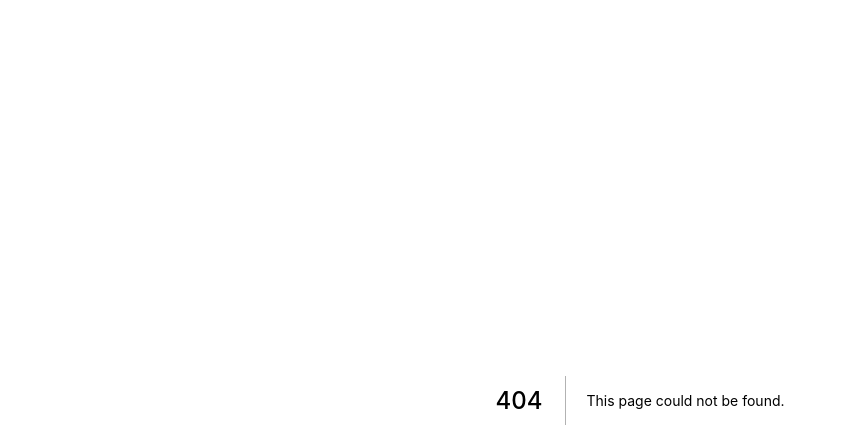
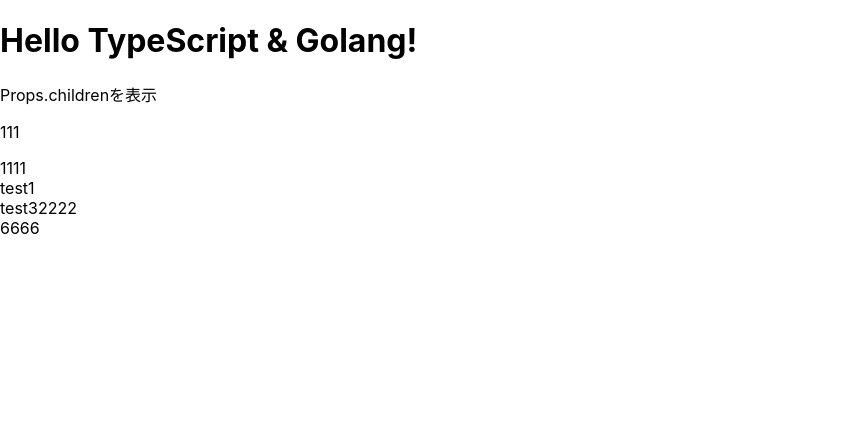
Before and after one commit to taaaaakahiro/golang-react-typescript, a Next.js app in the folder next/: page /home in a window 1280 px wide. Before the commit this address had no page. Shown: the top 448 px of the page, without its empty margins (0-847 px from the left). Built offline with nearby package versions, Linux system fonts and the light colour scheme.

Commit message:
関数方コンポーネント追加

```diff
--- /dev/null
+++ b/next/components/SampleComponent1.tsx
@@ -0,0 +1,46 @@
+import React from "react"
+
+type Props = {
+  text: string
+  num : number
+  children: React.ReactNode
+}
+
+const SampleComponent5: React.FC<Props>= (props) => {
+  return (
+    <div>
+      <h1>Hello {props.text}!</h1>
+      <p>{props.children}</p>
+      <p>{props.num}</p>
+    </div>
+  )
+}
+
+
+/* ---------- 呼び出す側 ---------- */
+export const Parent: React.FC = () => {
+  let i : number = 111
+  let s : string = "TypeScript & Golang"
+  let s_array : string[] = ['test1', 'test2']
+  let n_array : number[] = [1111, 2222]
+  let c_array : [string, number] = ['test3', 2222]
+  let any_array = ['test4', 3333] // any
+  return (
+    <>
+      <SampleComponent5 text={s} num={i}>
+        Props.childrenを表示
+      </SampleComponent5>
+        <div>
+          {n_array[0]}
+        </div>
+        <div>
+          {s_array[0]}
+        </div>
+        <div>
+          {c_array}
+        </div>
+
+
+    </>
+  )
+}
--- /dev/null
+++ b/next/pages/home.tsx
@@ -0,0 +1,20 @@
+import type { NextPage } from 'next'
+import React, {useEffect, useState} from 'react'
+import {Parent} from '../components/SampleComponent1'
+
+
+
+
+const Home: NextPage = () => {
+  const [id, setId] =useState('test')
+
+  let i = 6666
+
+  return (
+  <>
+    <Parent></Parent>{i}
+  </>
+  )
+}
+
+export default Home
```
